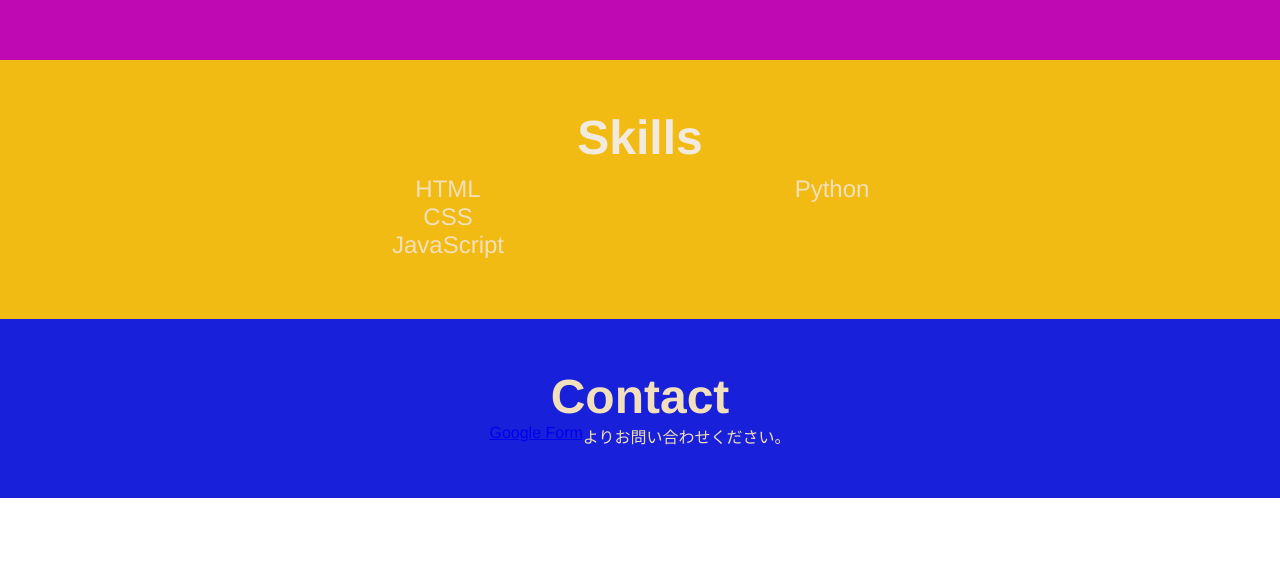
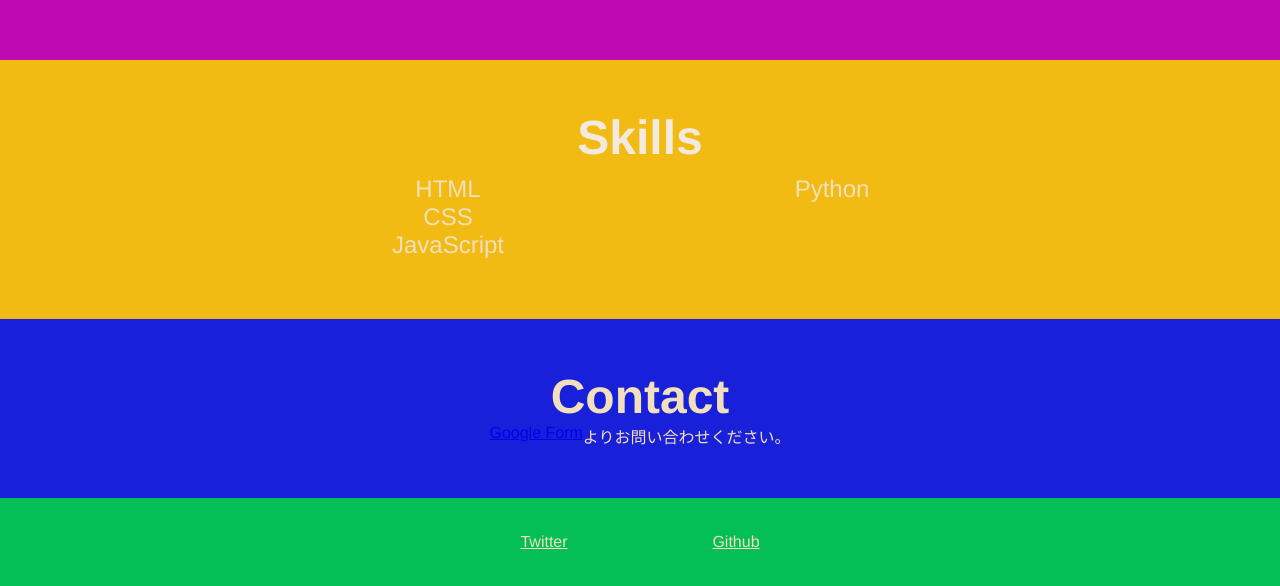
Before and after one commit to Yuhnosuke/portfolio, a Vue app: page / in a window 1280 px wide. Shown: the part 708-1294 px from the top of the page. Before the commit the page ends 1206 px from the top, so only its background shows below. Built offline with nearby package versions, Linux system fonts and the light colour scheme.

Commit message:
Footer を作成しSNSを入れる

```diff
--- a/src/App.vue
+++ b/src/App.vue
@@ -4,6 +4,7 @@
     //- About
     Skills
     Contact
+    Footer
 </template>
 
 <script>
@@ -11,6 +12,7 @@ import Home from '@/components/Home.vue'
 // import About from '@/components/About.vue'
 import Skills from '@/components/Skills.vue'
 import Contact from '@/components/Contact.vue'
+import Footer from '@/components/Footer.vue'
 
 export default {
   name: 'App',
@@ -19,6 +21,7 @@ export default {
     // About,
     Skills,
     Contact,
+    Footer,
   },
 };
 </script>
--- /dev/null
+++ b/src/components/Footer.vue
@@ -0,0 +1,30 @@
+<template lang="pug">
+    section#footer
+        .sns
+            span: a(href="https://twitter.com/YuhnosukeHashi" target="_blank") Twitter
+            span: a(href="https://github.com/Yuhnosuke" target="_blank") Github
+</template>
+
+<style lang="scss" scoped>
+@import './styles/_variables.scss';
+    #footer {
+        background-color: map-get($background-color, 'footer');
+        padding: 25px 0;
+        .sns {
+            width: 60%;
+            margin: 0 auto;
+            display: flex;
+            justify-content: center;
+            span {
+                width: 25%;
+                padding: 10px 0;
+                a {
+                    color: $font-color;
+                }
+            }
+        }
+    }
+    a:active, a:visited, a:active {
+        color: $font-color;
+    }
+</style>
--- a/styles/_variables.scss
+++ b/styles/_variables.scss
@@ -11,5 +11,6 @@ $background-color: (
     home: #BF0AB3,
     // about: #2ABF5E,
     skills: #F2BB13,
-    contact: #1821D9
+    contact: #1821D9,
+    footer: #04BF55,
 );
```
